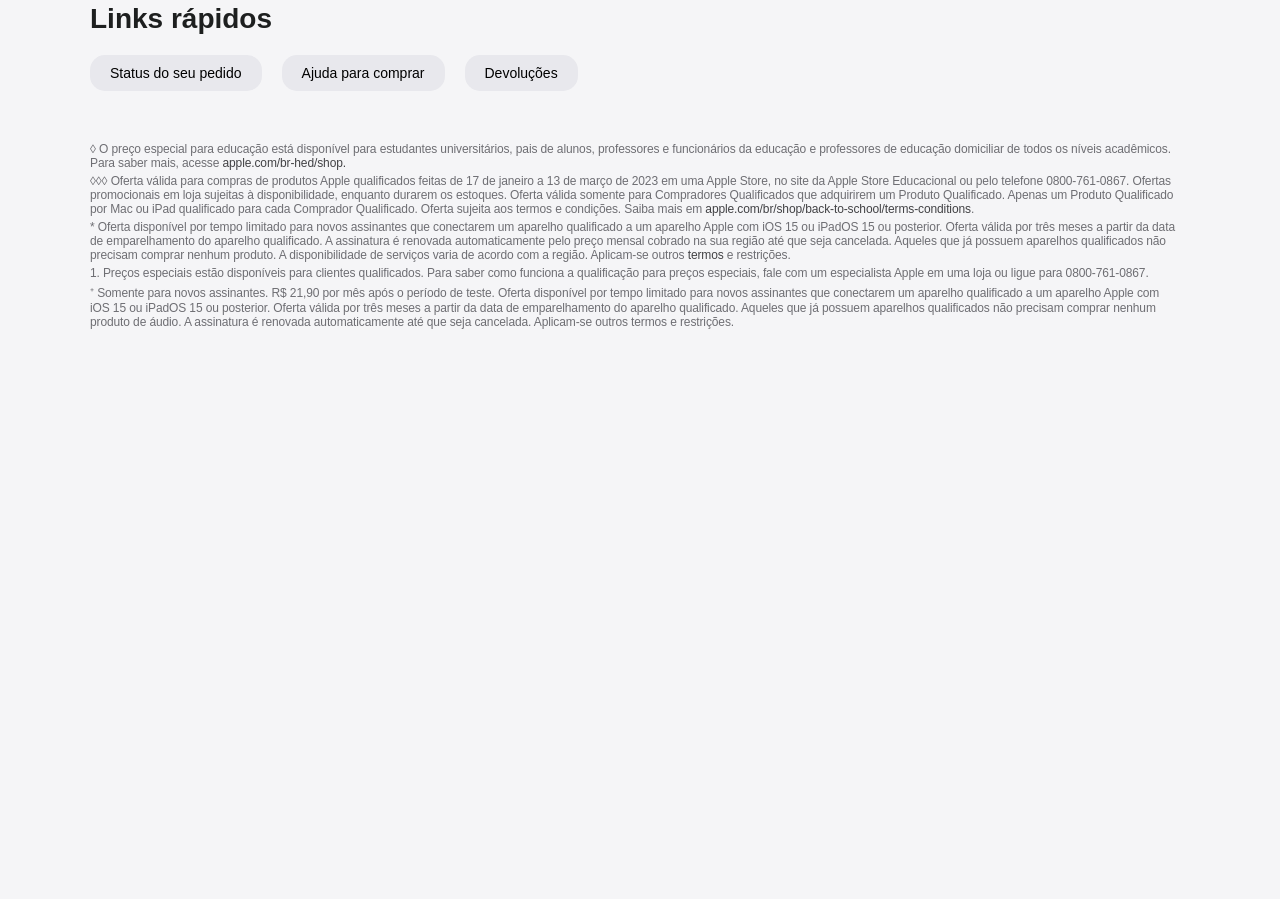
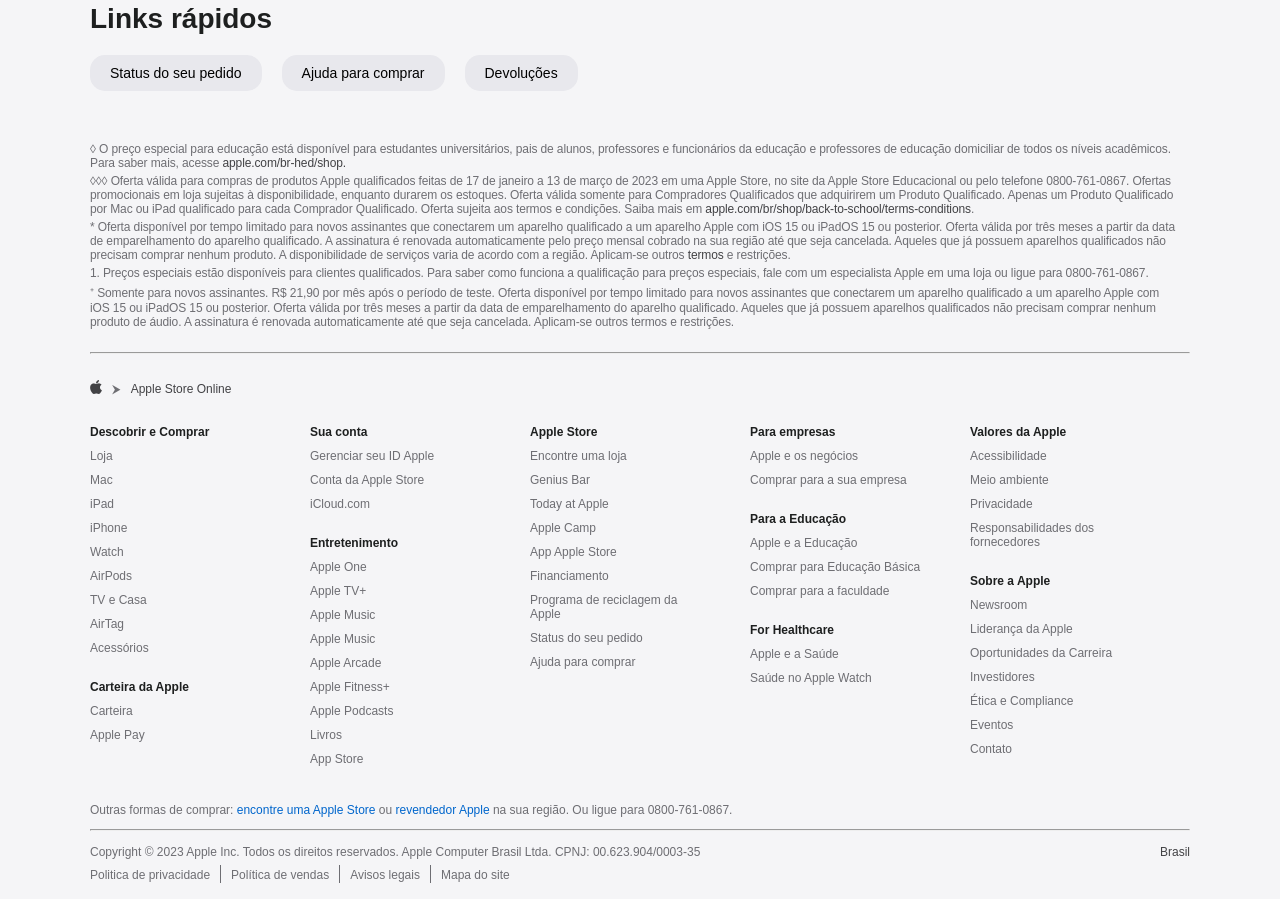
Before and after one commit to DavidGBbr/Apple-site, a plain HTML site: page index.html in a window 1280 px wide. Shown: the part 4850-5749 px from the top of the page. Before the commit the page ends 5183 px from the top, so only its background shows below. Drawn offline with Linux system fonts and the light colour scheme.

Commit message:
create footer

```diff
--- a/assets/styles/style.css
+++ b/assets/styles/style.css
@@ -386,6 +386,7 @@ figcaption a:hover {
 
 #foot-notes {
   margin-top: 60px;
+  padding-bottom: 11px;
 }
 
 #foot-notes p {
@@ -405,3 +406,112 @@ figcaption a:hover {
 #foot-notes a:hover {
   text-decoration: underline;
 }
+
+footer nav {
+  display: flex;
+  align-items: baseline;
+  gap: 10px;
+  padding: 17px 0px;
+}
+
+footer i {
+  color: #424245;
+}
+
+footer i:hover {
+  color: #1d1f1f;
+}
+
+footer nav span {
+  font-size: 12px;
+  color: #424245;
+}
+
+#flex-table {
+  display: flex;
+}
+
+.table {
+  flex-basis: 25%;
+}
+
+.table ul {
+  list-style: none;
+  font-size: 12px;
+  color: #1d1f1f;
+  padding: 0px;
+  margin-bottom: 25px;
+}
+
+.table li {
+  margin-bottom: 10px;
+}
+
+.table li:first-child {
+  margin-right: 20px;
+  font-weight: bold;
+}
+
+.table ul a {
+  text-decoration: none;
+  color: #6e6e73;
+  transition: 0.3s;
+}
+
+.table ul a:hover {
+  text-decoration: underline;
+  color: #424245;
+}
+
+footer p {
+  font-size: 12px;
+  color: #6e6e73;
+}
+
+footer p a {
+  text-decoration: none;
+  color: #06c;
+}
+
+footer p a:hover {
+  text-decoration: underline;
+}
+
+#copy {
+  display: flex;
+  align-items: center;
+  justify-content: space-between;
+}
+
+#copy p {
+  margin: 6px 0px;
+}
+
+#copy #link-copy {
+  font-size: 12px;
+  text-decoration: none;
+  color: #424245;
+}
+
+#copy #link-copy:hover {
+  text-decoration: underline;
+}
+
+#list-copy ul {
+  margin-top: 0px;
+  list-style: none;
+  padding: 0px;
+  display: flex;
+}
+
+#list-copy .item-decoration {
+  border-right: 1px solid #6e6e73;
+  margin-right: 10px;
+  padding-right: 10px;
+}
+
+#list-copy a {
+  text-decoration: none;
+  font-size: 12px;
+  color: #6e6e73;
+}
--- a/index.html
+++ b/index.html
@@ -560,6 +560,132 @@
     <p>1. Preços especiais estão disponíveis para clientes qualificados. Para saber como funciona a qualificação para preços especiais, fale com um especialista Apple em uma loja ou ligue para 0800-761-0867.</p>
     <p>⁺ Somente para novos assinantes. R$ 21,90 por mês após o período de teste. Oferta disponível por tempo limitado para novos assinantes que conectarem um aparelho qualificado a um aparelho Apple com iOS 15 ou iPadOS 15 ou posterior. Oferta válida por três meses a partir da data de emparelhamento do aparelho qualificado. Aqueles que já possuem aparelhos qualificados não precisam comprar nenhum produto de áudio. A assinatura é renovada automaticamente até que seja cancelada. Aplicam-se outros termos e restrições.</p>
   </div>
+
+  <footer class="container">
+    <hr>
+    <nav>
+      <i class="fa-brands fa-apple"></i>
+      <span class="span-decoration">⮞</span>
+      <span> Apple Store Online</span>
+    </nav>
+    <div id="flex-table">
+      <div class="table">
+        <ul>
+          <li>Descobrir e Comprar</li>
+          <li><a href="#">Loja</a></li>
+          <li><a href="#">Mac</a></li>
+          <li><a href="#">iPad</a></li>
+          <li><a href="#">iPhone</a></li>
+          <li><a href="#">Watch</a></li>
+          <li><a href="#">AirPods</a></li>
+          <li><a href="#">TV e Casa</a></li>
+          <li><a href="#">AirTag</a></li>
+          <li><a href="#">Acessórios</a></li>
+        </ul>
+        <ul>
+          <li>Carteira da Apple</li>
+          <li><a href="#">Carteira</a></li>
+          <li><a href="#">Apple Pay</a></li>
+        </ul>
+      </div>
+      <div class="table">
+        <ul>
+          <li>Sua conta</li>
+          <li><a href="#">Gerenciar seu ID Apple</a></li>
+          <li><a href="#">Conta da Apple Store</a></li>
+          <li><a href="#">iCloud.com</a></li>
+        </ul>
+        <ul>
+          <li>Entretenimento</li>
+          <li><a href="#">Apple One</a></li>
+          <li><a href="#">Apple TV+</a></li>
+          <li><a href="#">Apple Music</a></li>
+          <li><a href="#">Apple Music</a></li>
+          <li><a href="#">Apple Arcade</a></li>
+          <li><a href="#">Apple Fitness+</a></li>
+          <li><a href="#">Apple Podcasts</a></li>
+          <li><a href="#"> Livros</a></li>
+          <li><a href="#">App Store</a></li>
+        </ul>
+      </div>
+      <div class="table">
+        <ul>
+          <li>Apple Store</li>
+          <li><a href="#">Encontre uma loja</a></li>
+          <li><a href="#">Genius Bar</a></li>
+          <li><a href="#">Today at Apple</a></li>
+          <li><a href="#">Apple Camp</a></li>
+          <li><a href="#">App Apple Store</a></li>
+          <li><a href="#">Financiamento</a></li>
+          <li><a href="#">Programa de reciclagem da<br> Apple</a></li>
+          <li><a href="#">Status do seu pedido</a></li>
+          <li><a href="#">Ajuda para comprar</a></li>
+        </ul>
+      </div>
+      <div class="table">
+        <ul>
+          <li>Para empresas</li>
+          <li><a href="#">Apple e os negócios</a></li>
+          <li><a href="#">Comprar para a sua empresa</a></li>
+        </ul>
+
+        <ul>
+          <li>Para a Educação</li>
+          <li><a href="#">Apple e a Educação</a></li>
+          <li><a href="#">Comprar para Educação Básica</a></li>
+          <li><a href="#">Comprar para a faculdade</a></li>
+        </ul>
+
+        <ul>
+          <li>For Healthcare</li>
+          <li><a href="#">Apple e a Saúde</a></li>
+          <li><a href="#">Saúde no Apple Watch</a></li>
+        </ul>
+      </div>
+      <div class="table">
+        <ul>
+          <li>Valores da Apple</li>
+          <li><a href="#">Acessibilidade</a></li>
+          <li><a href="#">Meio ambiente</a></li>
+          <li><a href="#">Privacidade</a></li>
+          <li><a href="#">Responsabilidades dos<br> fornecedores</a></li>
+        </ul>
+
+        <ul>
+          <li>Sobre a Apple</li>
+          <li><a href="#">Newsroom</a></li>
+          <li><a href="#">Liderança da Apple</a></li>
+          <li><a href="#">Oportunidades da Carreira</a></li>
+          <li><a href="#">Investidores</a></li>
+          <li><a href="#">Ética e Compliance</a></li>
+          <li><a href="#">Eventos</a></li>
+          <li><a href="#">Contato</a></li>
+        </ul>
+      </div>
+    </div>
+    <p>Outras formas de comprar: <a href="">encontre uma Apple Store</a> ou <a href="">revendedor Apple</a> na sua região. Ou ligue para 0800-761-0867.</p>
+    <hr>
+    <div id="copy">
+      <p>Copyright © 2023 Apple Inc. Todos os direitos reservados. Apple Computer Brasil Ltda. CPNJ: 00.623.904/0003-35</p>
+      <a id="link-copy" href="">Brasil</a>
+    </div>
+    <div id="list-copy">
+      <ul>
+        <li class="item-decoration">
+          <a href="">Politica de privacidade</a>
+        </li>
+        <li class="item-decoration">
+          <a href="">Política de vendas</a>
+        </li>
+        <li class="item-decoration">
+          <a href="">Avisos legais</a>
+        </li>
+        <li>
+          <a href="">Mapa do site</a>
+        </li>
+      </ul>
+    </div>
+  </footer>
 </body>
 
 </html>
```
